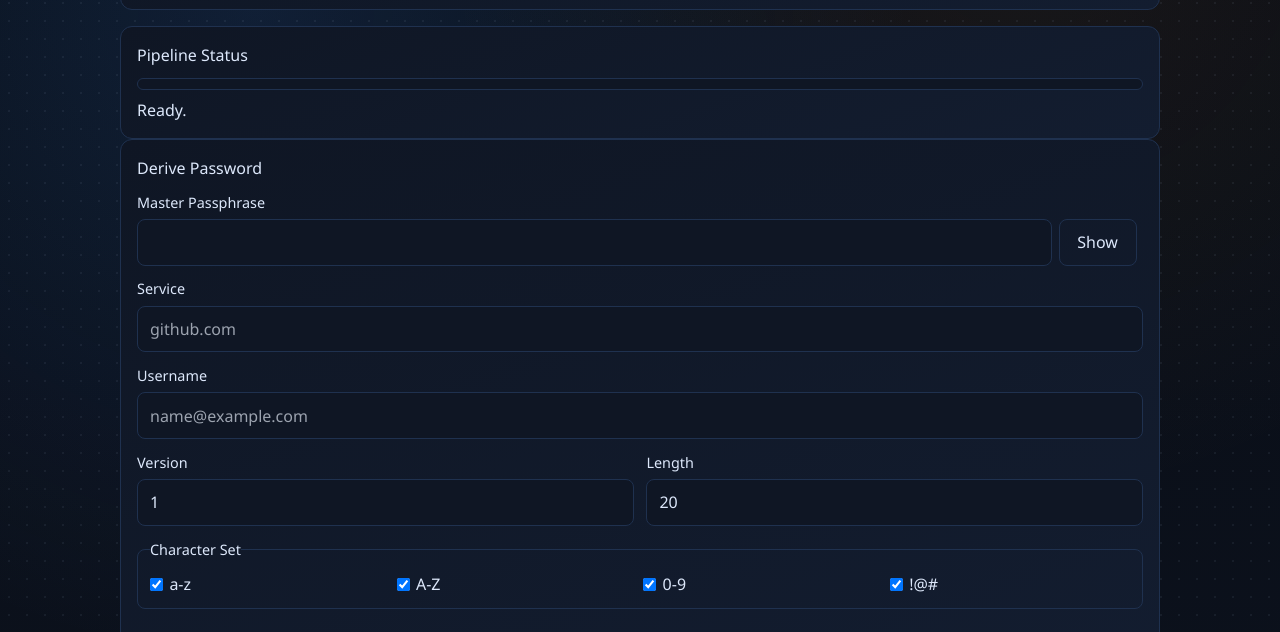
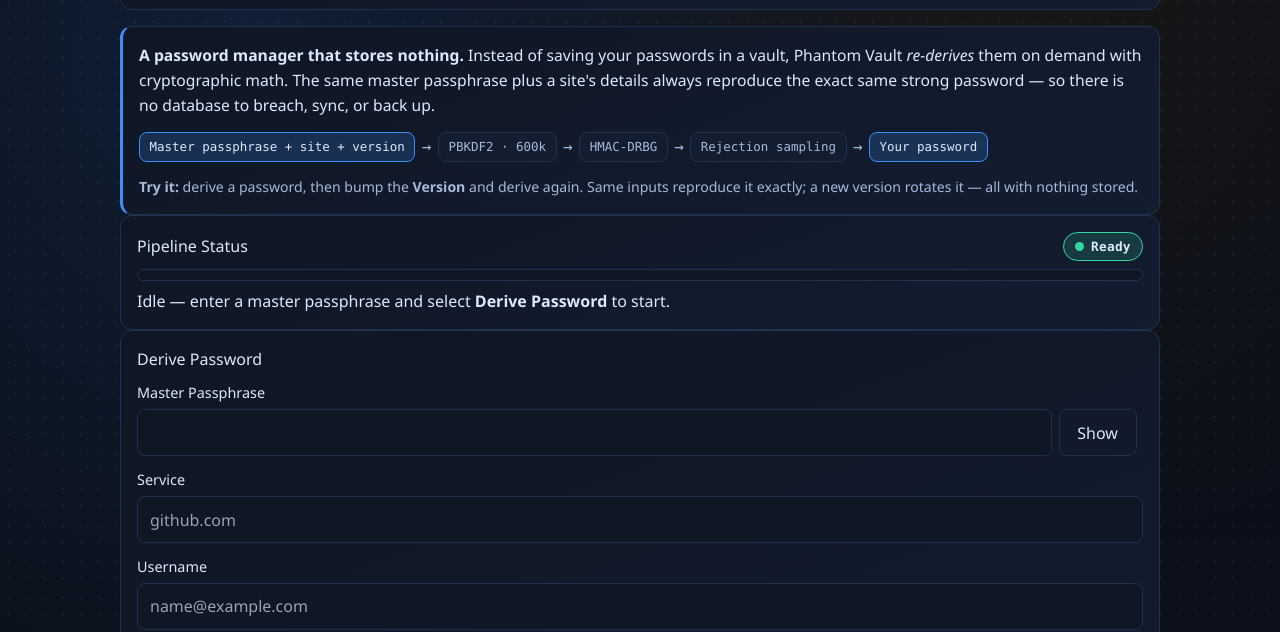
Before and after one commit to systemslibrarian/crypto-lab-phantom-vault, a website built with Vite: page index.html in a window 1280 px wide. Shown: the part 168-800 px from the top of the page. Built offline with nearby package versions, Linux system fonts and the light colour scheme.

Commit message:
feat: clarify what the demo teaches + add live status badge
The page didn't make its purpose obvious and "Pipeline Status / Ready."
read as inert text. Two changes:

- Add an intro panel that states the concept in plain language (a password
  manager that stores nothing and re-derives passwords on demand), a visual
  pipeline (passphrase -> PBKDF2 -> HMAC-DRBG -> rejection sampling ->
  password), and a concrete "try it" showing determinism + version rotation.
- Replace the bare "Ready." text with a colored status badge that reflects
  state: green Ready/Complete, amber pulsing Working, red Error. Adds a
  --success token and respects prefers-reduced-motion.

Co-Authored-By: Claude Opus 4.8 (1M context) <noreply@anthropic.com>

```diff
--- a/src/main.ts
+++ b/src/main.ts
@@ -40,12 +40,41 @@ app.innerHTML = `
     </header>
 
     <main id="main-content">
+    <section class="panel lede" id="intro-panel">
+      <p class="lede-text">
+        <strong>A password manager that stores nothing.</strong> Instead of saving your
+        passwords in a vault, Phantom Vault <em>re-derives</em> them on demand with
+        cryptographic math. The same master passphrase plus a site's details always
+        reproduce the exact same strong password — so there is no database to breach,
+        sync, or back up.
+      </p>
+      <div class="pipeline-flow" aria-label="Derivation pipeline: master passphrase, then PBKDF2, then HMAC-DRBG, then rejection sampling, then password">
+        <span class="flow-node flow-in">Master passphrase + site + version</span>
+        <span class="flow-arrow" aria-hidden="true">→</span>
+        <span class="flow-node">PBKDF2 · 600k</span>
+        <span class="flow-arrow" aria-hidden="true">→</span>
+        <span class="flow-node">HMAC-DRBG</span>
+        <span class="flow-arrow" aria-hidden="true">→</span>
+        <span class="flow-node">Rejection sampling</span>
+        <span class="flow-arrow" aria-hidden="true">→</span>
+        <span class="flow-node flow-out">Your password</span>
+      </div>
+      <p class="lede-hint">
+        <strong>Try it:</strong> derive a password, then bump the <strong>Version</strong>
+        and derive again. Same inputs reproduce it exactly; a new version rotates it —
+        all with nothing stored.
+      </p>
+    </section>
+
     <section class="panel" id="progress-panel">
-      <h2 class="panel-title">Pipeline Status</h2>
+      <div class="panel-title-row">
+        <h2 class="panel-title">Pipeline Status</h2>
+        <span id="pipeline-status" class="status-pill" data-state="ready" role="status" aria-live="polite">Ready</span>
+      </div>
       <div class="progress-track" aria-hidden="true">
         <div id="progress-bar" class="progress-bar"></div>
       </div>
-      <p id="progress-text">Ready.</p>
+      <p id="progress-text">Idle — enter a master passphrase and select <strong>Derive Password</strong> to start.</p>
       <ul id="step-list" class="step-list" aria-live="polite"></ul>
     </section>
 
@@ -87,6 +116,7 @@ const stateMount = requireNode<HTMLDivElement>(app, '#mount-state');
 const proofMount = requireNode<HTMLDivElement>(app, '#mount-proof');
 const progressBar = requireNode<HTMLElement>(app, '#progress-bar');
 const progressText = requireNode<HTMLElement>(app, '#progress-text');
+const pipelineStatus = requireNode<HTMLElement>(app, '#pipeline-status');
 const stepList = requireNode<HTMLElement>(app, '#step-list');
 const openModal = requireNode<HTMLButtonElement>(app, '#open-modal');
 const closeModal = requireNode<HTMLButtonElement>(app, '#close-modal');
@@ -144,8 +174,23 @@ function setupThemeToggle(button: HTMLButtonElement): void {
   });
 }
 
+type PipelineState = 'ready' | 'running' | 'done' | 'error';
+
+const pipelineStateLabels: Record<PipelineState, string> = {
+  ready: 'Ready',
+  running: 'Working…',
+  done: 'Complete',
+  error: 'Error',
+};
+
+function setPipelineState(state: PipelineState): void {
+  pipelineStatus.dataset.state = state;
+  pipelineStatus.textContent = pipelineStateLabels[state];
+}
+
 function setProgress(step: PipelineStep, pct: number): void {
   progressBar.style.width = `${pct}%`;
+  setPipelineState(step === 'complete' && pct === 100 ? 'done' : 'running');
 
   if (step === 'stretching') {
     progressText.textContent = `Stretching passphrase... ${pct}% (this takes 1-3 seconds; high iteration count increases brute-force cost)`;
@@ -200,6 +245,8 @@ async function runDerivation(forProof = false): Promise<void> {
 
   form.setBusy(true);
   proof.setBusy(true);
+  setPipelineState('running');
+  progressBar.style.width = '0%';
 
   try {
     const result = await derivePassword(inputs, setProgress);
@@ -224,6 +271,8 @@ async function runDerivation(forProof = false): Promise<void> {
     const message = error instanceof Error ? error.message : 'Unknown derivation error.';
     form.setError(message);
     output.clear();
+    setPipelineState('error');
+    progressText.textContent = message;
   } finally {
     form.setBusy(false);
     proof.setBusy(false);
--- a/src/style.css
+++ b/src/style.css
@@ -13,6 +13,7 @@
   --accent-soft: rgba(61, 142, 248, 0.2);
   --amber: #f0a742;
   --danger: #f06158;
+  --success: #35d6a0;
   --sans: 'IBM Plex Sans', 'Segoe UI', Tahoma, sans-serif;
   --mono: 'IBM Plex Mono', 'SFMono-Regular', Consolas, monospace;
 }
@@ -28,6 +29,7 @@ html[data-theme='light'] {
   --accent-soft: rgba(47, 111, 202, 0.16);
   --amber: #b87a1f;
   --danger: #b9403a;
+  --success: #1c8c5f;
 }
 
 * {
@@ -105,6 +107,124 @@ h1 {
   margin-bottom: 0.7rem;
   font-size: 1rem;
   color: var(--text);
+}
+
+.lede {
+  border-left: 3px solid var(--accent);
+}
+
+.lede-text {
+  margin: 0 0 0.85rem;
+  font-size: 0.98rem;
+  line-height: 1.6;
+  color: var(--text);
+}
+
+.lede-hint {
+  margin: 0.85rem 0 0;
+  font-size: 0.88rem;
+  line-height: 1.55;
+  color: var(--muted);
+}
+
+.pipeline-flow {
+  display: flex;
+  flex-wrap: wrap;
+  align-items: center;
+  gap: 0.4rem;
+  margin: 0;
+}
+
+.flow-node {
+  padding: 0.3rem 0.6rem;
+  border-radius: 8px;
+  background: var(--panel-soft);
+  border: 1px solid var(--border);
+  font-family: var(--mono);
+  font-size: 0.78rem;
+  color: var(--muted);
+}
+
+.flow-in,
+.flow-out {
+  color: var(--text);
+  border-color: var(--accent);
+  background: var(--accent-soft);
+}
+
+.flow-arrow {
+  color: var(--muted);
+  font-family: var(--mono);
+}
+
+.panel-title-row {
+  display: flex;
+  align-items: center;
+  justify-content: space-between;
+  gap: 0.75rem;
+  flex-wrap: wrap;
+}
+
+.panel-title-row .panel-title {
+  margin-bottom: 0;
+}
+
+.status-pill {
+  display: inline-flex;
+  align-items: center;
+  gap: 0.45rem;
+  padding: 0.25rem 0.7rem;
+  border-radius: 99px;
+  font-family: var(--mono);
+  font-size: 0.8rem;
+  font-weight: 600;
+  letter-spacing: 0.02em;
+  color: var(--text);
+  border: 1px solid var(--status, var(--success));
+  background: color-mix(in srgb, var(--status, var(--success)) 16%, transparent);
+}
+
+.status-pill::before {
+  content: '';
+  width: 9px;
+  height: 9px;
+  border-radius: 50%;
+  background: var(--status, var(--success));
+}
+
+.status-pill[data-state='ready'],
+.status-pill[data-state='done'] {
+  --status: var(--success);
+}
+
+.status-pill[data-state='running'] {
+  --status: var(--amber);
+}
+
+.status-pill[data-state='error'] {
+  --status: var(--danger);
+}
+
+.status-pill[data-state='running']::before {
+  animation: status-pulse 1.1s ease-in-out infinite;
+}
+
+@keyframes status-pulse {
+  0% {
+    box-shadow: 0 0 0 0 color-mix(in srgb, var(--amber) 60%, transparent);
+  }
+  70% {
+    box-shadow: 0 0 0 6px transparent;
+  }
+  100% {
+    box-shadow: 0 0 0 0 transparent;
+  }
+}
+
+@media (prefers-reduced-motion: reduce) {
+  .status-pill[data-state='running']::before {
+    animation: none;
+  }
 }
 
 .field-grid {
```
